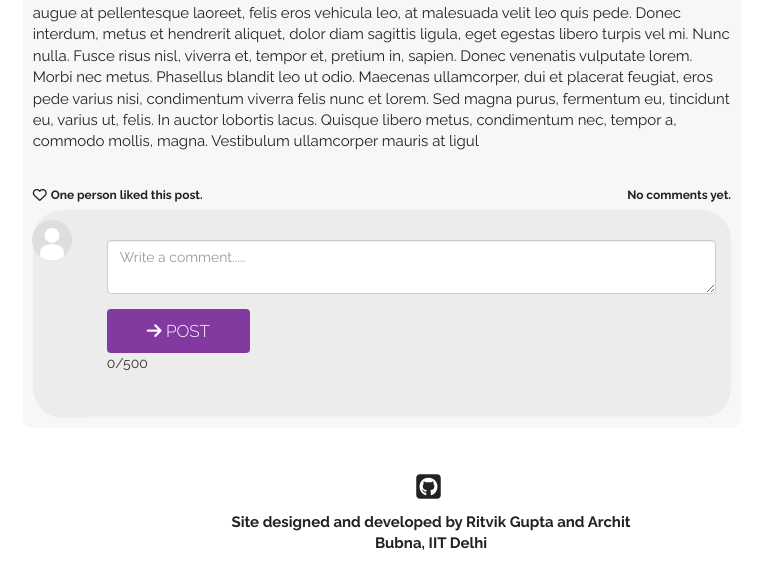
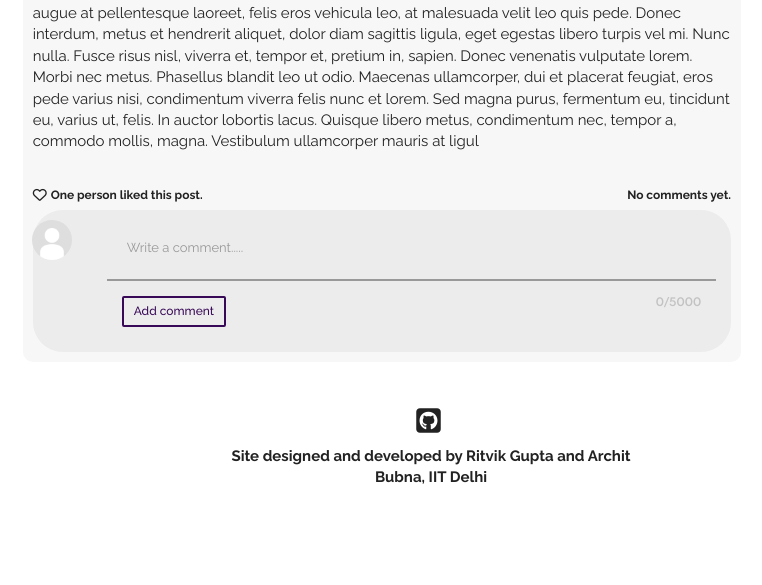
Before and after one commit to architb12/IITDForum, a Django app: page /post/5/ in a window 1280 px wide. Shown: the part 1195-1780 px from the top of the page, without its empty margins (209-971 px from the left). After the commit the page ends 1679 px from the top, so only its background shows below. Run offline with Django 3.2, Linux system fonts and the light colour scheme; a user stored in the database is signed in; data comes from the database, SQL or seed files in the repository; both versions use the stored data as it was after the commit; some libraries are stand-ins or nearby versions.

Commit message:
CSS styling for create post and comment forms

```diff
--- a/post/static/post/script.js
+++ b/post/static/post/script.js
@@ -73,7 +73,7 @@ $(document).ready(function(){
     autoExpand(event.target);
   },false);
 
-  //See more-See less functionality
+  //See more and See less functionality
   $(".see-more").click(function(){
     var id;
     id = $(this).attr("data-catid");
@@ -86,7 +86,6 @@ $(document).ready(function(){
 });
 
 $(".see-less").click(function(){
-    console.log("SEELESS")
     var id;
     id = $(this).attr("data-catid");
     $("#post-text-sliced"+id).show();
--- a/post/static/post/style.css
+++ b/post/static/post/style.css
@@ -250,26 +250,63 @@ body{
 	width: 100%;
 }
 
-.create-btn{
-	background-color: #823aa0;
-	border: none;
-	padding: 10px 40px 10px 40px;
+.post-char-counter{
 	color: #fff;
-	font-family: 'Raleway',sans-serif;
-	font-size: 17px;;
-	font-weight: 300;
-	backface-visibility: hidden;
-	-webkit-backface-visibility: hidden;
-	-o-backface-visibility: hidden;
-	-moz-backface-visibility: hidden;
+	font-family: 'Spartan', sans-serif;
+	font-size: 10px;
+	margin-top: 10px;
+	float:right;
+	font-weight: 600;
+	opacity: 50%;
 }
 
-.create-btn::before{
-	top:0;
-	left:-100%;
-	font-family: "Font Awesome 5 Free"; font-weight: 900;
-	content:'\f061';
+.create-btn:before {
+	font-family: "Font Awesome 5 Free";
+  	font-weight: 900;
+  	content: "\f061";
+  	color:#380957;
+	left: 130%;
+	top: 0;
+	position: absolute;
+	height: 100%;
+	padding: 10px 0px;
+	transition: all 0.3s;
+	-webkit-transition: all 0.3s;
+	-moz-transition: all 0.3s;
+	-o-transition: all 0.3s;
+}
 
+.create-btn {
+	border-radius: 2px;
+	border: 2px solid #fff;
+	font-family: 'Raleway',sans-serif;
+	font-size: 15px;
+	color: #fff;
+	background:transparent;
+	cursor: pointer;
+	padding: 10px 25px;
+	margin: 10px;
+	font-weight: 500;
+	outline: none;
+	position: relative;
+	overflow: hidden;
+	transition: all 0.3s;
+	-webkit-transition: all 0.3s;
+	-moz-transition: all 0.3s;
+	-o-transition: all 0.3s;
+}
+
+.create-btn:hover{
+	color:#380957;
+	background-color: #fff;
+}
+
+.create-btn:hover:before {
+	left: 75%;
+}
+
+.create-btn:active{
+    top:1px;
 }
 
 .home-post-div{
@@ -433,8 +470,6 @@ body{
 	-o-transition:all 0.4s ease;
 }
 
-
-
 .likes:hover{
 	color:#ff0033;
 	cursor: pointer;
@@ -452,8 +487,109 @@ body{
 	cursor: pointer;
 }
 
+
+.comment-input{
+	background-color: transparent;
+	display: block;
+	border: none;
+	border-radius: 0px;
+	box-shadow: none;
+	outline: none;
+	resize: none;
+	font-family: 'Raleway', sans-serif;
+	font-size: 13px;
+	line-height: 1.2;
+	color:#222;
+	padding: 0 5px;
+	max-height: 50vh;
+}
+
+.comment-input:focus{
+	border: none;
+	border-radius: 0px;
+	box-shadow: none;
+	outline: none;
+}
+
+.comment-input-focus::after{
+	content: "";
+  	display: block;
+	position: absolute;
+  	bottom: -10px;
+  	right: 0;
+ 	left: 0;
+  	width: 100%;
+  	height: 2px;
+  	background-color: #999;
+}
+
+.comment-input-focus::before{
+	z-index: 999;
+	content: "";
+  	display: block;
+	position: absolute;
+  	bottom: -10px;
+	right: 0;
+ 	left: 0;
+  	width: 0;
+	height: 2px;
+	transition: all 0.4s ease;
+  	-webkit-transition: all 0.4s ease;
+  	-o-transition: all 0.4s ease;
+  	-moz-transition: all 0.4s ease;
+	background-color:#222;
+}
+
+.comment-input:focus + .comment-input-focus::before{
+	width: 100%;
+}
+
+.comment-btn {
+	border-radius: 2px;
+	border: 2px solid #380957;
+	font-family: 'Raleway',sans-serif;
+	font-size: 12px;
+	color: #380957;
+	background: transparent;
+	cursor: pointer;
+	padding: 5px 10px;
+	margin-top:10px;
+	font-weight: 500;
+	outline: none;
+	position: relative;
+	overflow: hidden;
+	transition: all 0.3s;
+	-webkit-transition: all 0.3s;
+	-moz-transition: all 0.3s;
+	-o-transition: all 0.3s;
+}
+
+.comment-btn:hover{
+    color:#fff;
+    background:linear-gradient(45deg, #380957, #9f0fac);
+	background:-webkit-linear-gradient(45deg, #380957, #9f0fac);
+	background:-moz-linear-gradient(45deg, #380957, #9f0fac);
+    background:-o-linear-gradient(45deg, #380957, #9f0fac);
+    border: 2px solid transparent;
+}
+
+.comment-btn:active{
+    top:1px;
+}
+
+.char-counter{
+	color: #999;
+	font-family: 'Spartan', sans-serif;
+	font-size: 10px;
+	margin-top: 10px;
+	float:right;
+	font-weight: 600;
+	opacity: 50%;
+}
+
 .form{
 	padding:20px;
+	padding-bottom: 0;
 }
 
 .details-font{
--- a/post/templates/post/home.html
+++ b/post/templates/post/home.html
@@ -25,10 +25,9 @@
                     </div>
                     <div class="form-group row">
                         <div class="col-md-12">
-                            <br>
-                            <button type="submit" class="btn btn-default create-btn"> <span>POST</span> </button>
+                            <div class="post-char-counter" id='charNum'> 0/5000 </div>
+                            <button type="submit" class="create-btn"> <span>Post</span> </button>
                         </div>
-                        <div class="post-char-counter" id='charNum'  style="color:white;"> 0/5000 </div>
                     </div>
                     </form>
                 </div>
--- a/post/templates/post/post_view.html
+++ b/post/templates/post/post_view.html
@@ -93,14 +93,17 @@
                     <div class="form">
                         <form action="{% url 'post:comment_create' %}" method="POST" class="form-horizontal">
                             {% csrf_token %}
-                        <div class="form-group">
+                            <div class="form-group row">
+                                <div class="col-md-12">
                                     <textarea name="comment_text" class="form-control comment-input" rows="2" placeholder="Write a comment....." onkeyup="countChars(this);"></textarea>
-                                <span class="create-input-focus"></span>
+                                    <span class="comment-input-focus"></span>
+                                </div>
                             </div>
                             <div class="form-group">
-                                <button type="submit" name="post" class="btn btn-default create-btn" value="{{post.id}}"> <span>POST</span> </button>
-                                <br>
-                                <div class="char-counter" id="charNum">0/500</div>
+                                <div class="col-md-12">
+                                    <div class="char-counter" id='charNum'> 0/5000 </div>
+                                    <button type="submit" name="post" class="comment-btn" value="{{post.id}}">Add comment</button>
+                                </div>
                             </div>
                         </form>
                     </div>
--- a/users/forms.py
+++ b/users/forms.py
@@ -60,7 +60,7 @@ class SignUpForm(forms.Form):
     def clean_username(self):
         username = self.cleaned_data['username'].lower()
         if len(username)>30:
-            raise ValidationError('Username can not exceed 30 characters.')
+            raise ValidationError('Username can not exceed 30 characters')
         if len(username)<3:
             raise ValidationError('Username must contain atleast 3 characters')
         r = User.objects.filter(username=username)
@@ -98,7 +98,7 @@ class SignUpForm(forms.Form):
     def clean_first_name(self):
         first_name = self.cleaned_data['first_name']
         if len(first_name)<3 or len(first_name)>15:
-            raise ValidationError("First name must contain between 3 and 15 letters.")
+            raise ValidationError("First name must contain between 3 and 15 letters")
         for ch in first_name:
             if not ch.isalpha() and ch!=' ':
                 raise ValidationError("Name must not contain special characters or digits")
@@ -107,7 +107,7 @@ class SignUpForm(forms.Form):
     def clean_last_name(self):
         last_name = self.cleaned_data['last_name']
         if len(last_name)<3 or len(last_name)>15:
-            raise ValidationError("Last name must contain between 3 and 15 letters.")
+            raise ValidationError("Last name must contain between 3 and 15 letters")
         for ch in last_name:
             if not ch.isalpha() and ch!=' ':
                 raise ValidationError("Name must not contain special characters or digits")
```
Also changed, not shown: db.sqlite3, users/static/users/cs.jpg, 1 other file. Lines whose indentation alone changed are shown as unchanged.
